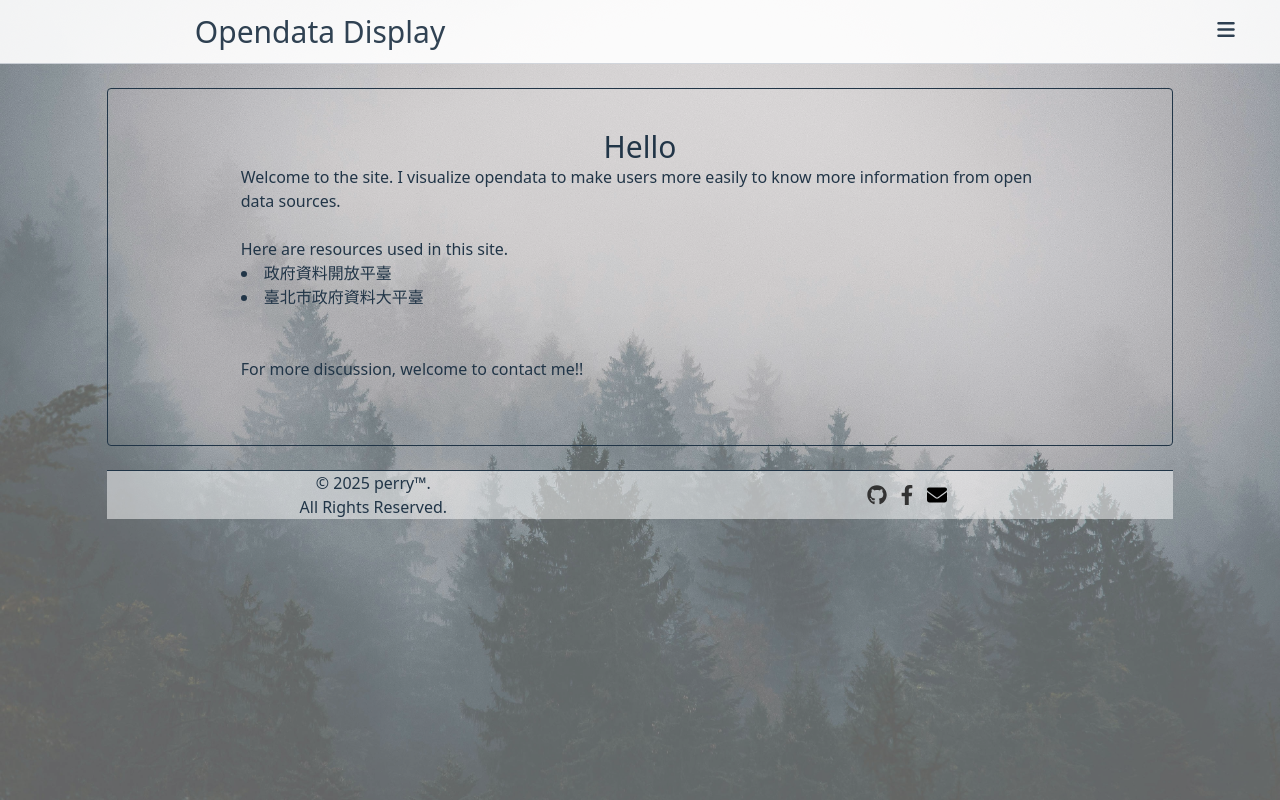
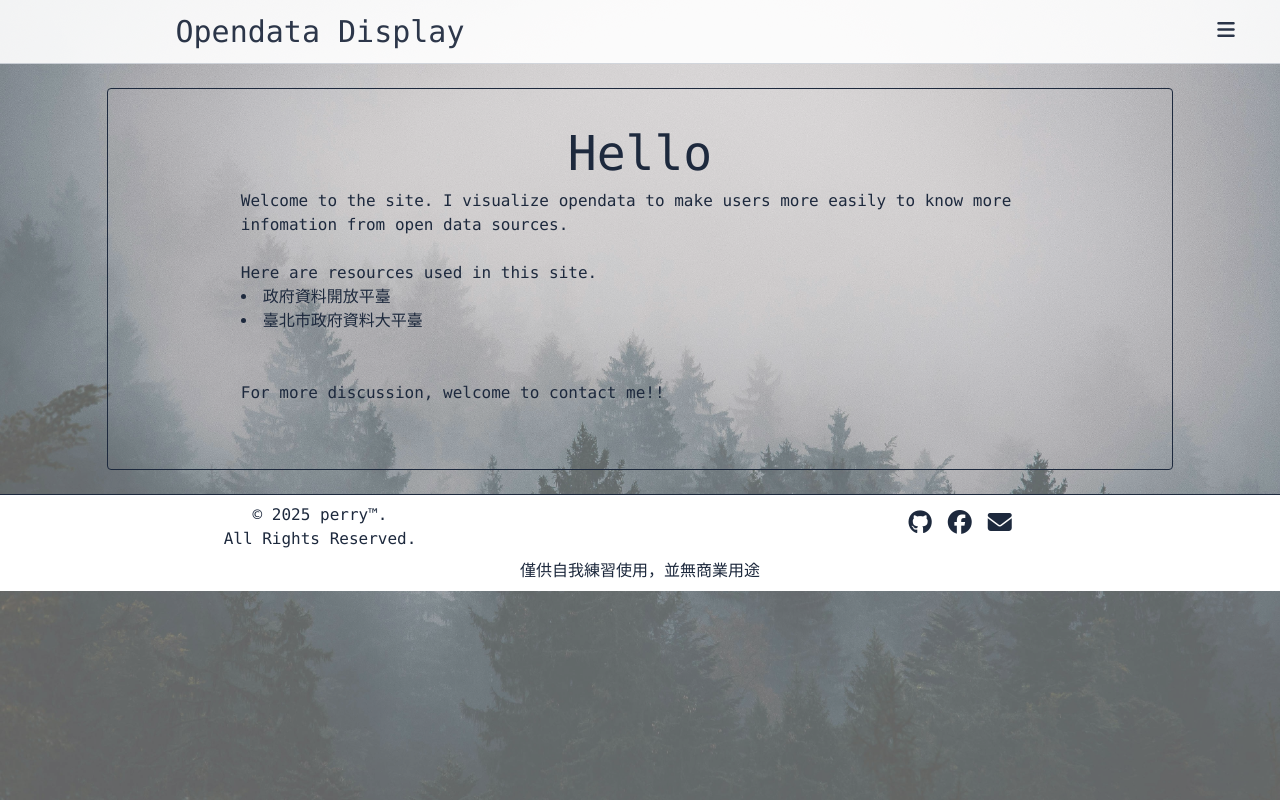
Before and after one commit to voldemort92205/vue_practice, a Vue app in the folder practice8_opendataDemo/: page / in a window 1280 px wide. Built offline with nearby package versions, Linux system fonts and the light colour scheme.

Commit message:
[UPDATE] practice8: change style
    - macro tailwindcss into class (e.g., div, h1) so the styls is
      consistent on all pages like font family or color
    - change footer icons from svg to <i>
    - change the appearance of map, table... (e.g., add tilte, icon,)

```diff
--- a/practice8_opendataDemo/src/App.vue
+++ b/practice8_opendataDemo/src/App.vue
@@ -14,7 +14,7 @@ const navLists = reactive([
     linkUrl: "/airquality"
   },
   {
-    name: "You Bike Map",
+    name: "YouBike - Taipei",
     linkUrl: "/youbikemap",
   },
   {
@@ -33,7 +33,7 @@ const navLists = reactive([
   <div class="w-5/6 mx-auto rounded mt-3">
     <RouterView />
   </div>
-  <Footer class="relative bottom-0 mx-auto w-5/6 bg-white/50" />
+  <Footer />
 </template>
 
 <style scoped>
--- a/practice8_opendataDemo/src/components/AirQualityView.vue
+++ b/practice8_opendataDemo/src/components/AirQualityView.vue
@@ -1,10 +1,10 @@
 <script setup>
 // update to correct path
 import SimpleTable from "./SimpleTable.vue";
-import { onMounted, reactive, ref } from 'vue';
+import { onMounted, reactive } from 'vue';
 import SimpleCircleMap from "./SimpleCircleMap.vue";
 import { useAQIStore } from "../stores/useAQIStore";
-
+import SimpleTitleDisplay from "./SimpleTitleDisplay.vue";
 
 const aqiStore = useAQIStore();
 
@@ -120,10 +120,8 @@ onMounted (() => {
 </script>
 
 <template>
-  <div class="w-9/10 mx-auto pb-8 relative">
-    <div class="text-3xl font-bold underline py-6 text-slate-600 dark:text-slate-200">
-      Air Quality Index (AQI)
-    </div>
+  <div class="mx-auto relative">
+    <SimpleTitleDisplay h1Title="空氣指標 (AQI)"/>
     <div>
       Last Refresh Time: {{ aqiStore.refreshTime }}
     </div>
@@ -141,7 +139,12 @@ onMounted (() => {
     </div>
 
     <!-- card view -->
-    <div class="map-card bg-white h-160 rounded mx-auto my-6 p-6 shadow-lg shadow-slate-400">
+    <div class="container ">
+      <div class="text-3xl mb-2 mt-4">
+        測站及空氣品質
+        <i class="fa-solid fa-map-location-dot fa-lg"></i>
+      </div>
+      <div class="h-160 rounded mx-auto p-1 w-full max-w-4xl">
         <SimpleCircleMap
           :mapCenterLat="24.05"
           :mapCenterLon="121.05"
@@ -149,16 +152,22 @@ onMounted (() => {
           :mapCircleData = mapDataInfo
           :mapLegends = legendGroup
           mapId = "mapContainer"
-        class="rounded-lg"
+          class="border border-white"
         />
       </div>
+    </div>
 
-    <div class="table-card bg-white h-180 rounded-lg mx-auto my-6 p-6 shadow-lg shadow-slate-400">
+    <div class="container">
+      <div class="text-3xl mb-2 mt-4">
+        測站資訊
+      </div>
+      <div class="bg-white h-180 rounded mx-auto my-6 p-1 max-w-5xl">
         <SimpleTable
           :columns="tableDataHeader"
           :data="tableDataRecord"
           tableWidth = "200px"
         />
+      </div>
     </div>
 
     <p class="pt-1 pb-1 text-slate-200">
--- a/practice8_opendataDemo/src/components/Footer.vue
+++ b/practice8_opendataDemo/src/components/Footer.vue
@@ -8,71 +8,29 @@ const mail = ref ("");
 </script>
 
 <template>
-    <footer class="">
+    <footer class="dark:bg-zinc-800 bg-white">
         <div>
             <hr>
         </div>
-        <div class="grid grid-cols-2">
-            <div class="right-container my-auto">
+        <div class="md:grid md:grid-cols-2">
+            <div class="my-auto pt-2">
                 &copy; {{ currentYear }} {{ author }}™. <br>
                 All Rights Reserved.<br>
             </div>
-            <div class="icon-container my-auto">
-                <!--!Font Awesome Free 6.5.2 by @fontawesome - https://fontawesome.com License - https://fontawesome.com/license/free Copyright 2024 Fonticons, Inc.-->
-                <a :href="github"
-                    target="_blank"
-                    class="icon-class"
-                >
-                    <svg xmlns="http://www.w3.org/2000/svg"
-                        viewBox="0 0 496 512"
-                        class="icon-class-svg"
-                    >
-                        <path d="M165.9 397.4c0 2-2.3 3.6-5.2 3.6-3.3 .3-5.6-1.3-5.6-3.6 0-2 2.3-3.6 5.2-3.6 3-.3 5.6 1.3 5.6 3.6zm-31.1-4.5c-.7 2 1.3 4.3 4.3 4.9 2.6 1 5.6 0 6.2-2s-1.3-4.3-4.3-5.2c-2.6-.7-5.5 .3-6.2 2.3zm44.2-1.7c-2.9 .7-4.9 2.6-4.6 4.9 .3 2 2.9 3.3 5.9 2.6 2.9-.7 4.9-2.6 4.6-4.6-.3-1.9-3-3.2-5.9-2.9zM244.8 8C106.1 8 0 113.3 0 252c0 110.9 69.8 205.8 169.5 239.2 12.8 2.3 17.3-5.6 17.3-12.1 0-6.2-.3-40.4-.3-61.4 0 0-70 15-84.7-29.8 0 0-11.4-29.1-27.8-36.6 0 0-22.9-15.7 1.6-15.4 0 0 24.9 2 38.6 25.8 21.9 38.6 58.6 27.5 72.9 20.9 2.3-16 8.8-27.1 16-33.7-55.9-6.2-112.3-14.3-112.3-110.5 0-27.5 7.6-41.3 23.6-58.9-2.6-6.5-11.1-33.3 2.6-67.9 20.9-6.5 69 27 69 27 20-5.6 41.5-8.5 62.8-8.5s42.8 2.9 62.8 8.5c0 0 48.1-33.6 69-27 13.7 34.7 5.2 61.4 2.6 67.9 16 17.7 25.8 31.5 25.8 58.9 0 96.5-58.9 104.2-114.8 110.5 9.2 7.9 17 22.9 17 46.4 0 33.7-.3 75.4-.3 83.6 0 6.5 4.6 14.4 17.3 12.1C428.2 457.8 496 362.9 496 252 496 113.3 383.5 8 244.8 8zM97.2 352.9c-1.3 1-1 3.3 .7 5.2 1.6 1.6 3.9 2.3 5.2 1 1.3-1 1-3.3-.7-5.2-1.6-1.6-3.9-2.3-5.2-1zm-10.8-8.1c-.7 1.3 .3 2.9 2.3 3.9 1.6 1 3.6 .7 4.3-.7 .7-1.3-.3-2.9-2.3-3.9-2-.6-3.6-.3-4.3 .7zm32.4 35.6c-1.6 1.3-1 4.3 1.3 6.2 2.3 2.3 5.2 2.6 6.5 1 1.3-1.3 .7-4.3-1.3-6.2-2.2-2.3-5.2-2.6-6.5-1zm-11.4-14.7c-1.6 1-1.6 3.6 0 5.9 1.6 2.3 4.3 3.3 5.6 2.3 1.6-1.3 1.6-3.9 0-6.2-1.4-2.3-4-3.3-5.6-2z"/>
-                    </svg>
+            <div class="flex justify-center flex-row my-auto">
+                <a :href="github" target="_blank" class="footer_icon">
+                    <i class="fa-brands fa-github fa-xl"></i>
                 </a>
-                <!--!Font Awesome Free 6.5.2 by @fontawesome - https://fontawesome.com License - https://fontawesome.com/license/free Copyright 2024 Fonticons, Inc.-->
-                <a :href="facebook"
-                    target="_blank"
-                    class="icon-class"
-                >
-                    <svg xmlns="http://www.w3.org/2000/svg"
-                        viewBox="0 0 320 512"
-                        class="icon-class-svg"
-                    >
-                        <path d="M279.1 288l14.2-92.7h-88.9v-60.1c0-25.4 12.4-50.1 52.2-50.1h40.4V6.3S260.4 0 225.4 0c-73.2 0-121.1 44.4-121.1 124.7v70.6H22.9V288h81.4v224h100.2V288z"/>
-                    </svg>
+                <a :href="facebook" target="_blank" class="footer_icon">
+                    <i class="fa-brands fa-facebook fa-xl"></i>
                 </a>
-                <!--!Font Awesome Free 6.5.2 by @fontawesome - https://fontawesome.com License - https://fontawesome.com/license/free Copyright 2024 Fonticons, Inc.-->
-                <a :href="'mailto:' + mail"
-                    target="_blank"
-                    class="icon-class"
-                >
-                    <svg xmlns="http://www.w3.org/2000/svg"
-                        viewBox="0 0 512 512"
-                        class="icon-class-svg1"
-                    >
-                        <path d="M48 64C21.5 64 0 85.5 0 112c0 15.1 7.1 29.3 19.2 38.4L236.8 313.6c11.4 8.5 27 8.5 38.4 0L492.8 150.4c12.1-9.1 19.2-23.3 19.2-38.4c0-26.5-21.5-48-48-48H48zM0 176V384c0 35.3 28.7 64 64 64H448c35.3 0 64-28.7 64-64V176L294.4 339.2c-22.8 17.1-54 17.1-76.8 0L0 176z"/>
-                    </svg>
+                <a :href="'mailto:' + mail" target="_blank" class="footer_icon">
+                    <i class="fa-solid fa-envelope fa-xl"></i>
                 </a>
             </div>
         </div>
+        <div class="py-2 font-medium">
+            僅供自我練習使用，並無商業用途
+        </div>
     </footer>
 </template>
-
-<style scoped>
-.icon-container {
-    display: flex;
-    flex-direction: row;
-    justify-content: center;
-}
-.icon-class {
-    width: 20px;
-    height: 20px;
-    margin: 0 5px;
-}
-.icon-class-svg {
-    width: 100%;
-    height: 100%;
-    fill: #333;
-}
-</style>
--- a/practice8_opendataDemo/src/components/HomeView.vue
+++ b/practice8_opendataDemo/src/components/HomeView.vue
@@ -5,9 +5,9 @@ const listClass = ref(`hover:dark:bg-slate-500 hover:bg-slate-200`)
 </script>
 <template>
     <div class="w-full mx-auto my-6 rounded border py-10">
-        <h1 class="text-3xl">Hello</h1>
+        <h1>Hello</h1>
         <div class="w-3/4 mx-auto text-left">
-            Welcome to the site. I visualize opendata to make users more easily to know more information from open data sources.
+            Welcome to the site. I visualize opendata to make users more easily to know more infomation from open data sources.
         </div>
 
         <div class="py-6 w-3/4 mx-auto text-left">
@@ -27,3 +27,7 @@ const listClass = ref(`hover:dark:bg-slate-500 hover:bg-slate-200`)
         </div>
     </div>
 </template>
+
+<style lang="css" scoped>
+
+</style>
--- a/practice8_opendataDemo/src/components/SimpleFigureView.vue
+++ b/practice8_opendataDemo/src/components/SimpleFigureView.vue
@@ -14,6 +14,10 @@ const props = defineProps({
         type: String,
         default: "h-30 w-30"
     },
+    titleClass: {
+        type: String,
+        default: "text"
+    },
 })
 
 const isShowFullScreenFigure = ref(false);
@@ -23,11 +27,12 @@ const changeFullScreenStatus = () => {
 </script>
 
 <template>
-    <div class="bg-white dark:bg-black/40 hover:bg-slate-200
+    <div class=" hover:bg-slate-200
                 dark:hover:bg-slate-600"
         style="cursor: pointer;">
-        <div class="text pt-2 font-mono font-medium"
+        <div class="pt-2 font-mono font-medium"
               type="button"
+              :class="props.titleClass"
               @click="changeFullScreenStatus">
             {{ props.title }}
         </div>
@@ -35,8 +40,7 @@ const changeFullScreenStatus = () => {
             <img :src="props.figSrc"
                 class="mx-auto p-1 rounded-xl"
                 :class="props.imgClass"
-
-                />
+            />
         </div>
         <!-- make image cover the screen -->
         <div v-if="isShowFullScreenFigure"
--- a/practice8_opendataDemo/src/components/SimpleTitleDisplay.vue
+++ b/practice8_opendataDemo/src/components/SimpleTitleDisplay.vue
@@ -7,8 +7,7 @@ const props = defineProps ({
 })
 </script>
 <template>
-    <div class="text-3xl font-bold underline py-6 text-slate-600
-                dark:text-slate-200 font-mono">
+    <div class="text-4xl font-bold py-6">
         {{ props.h1Title }}
     </div>
 </template>
--- a/practice8_opendataDemo/src/style.css
+++ b/practice8_opendataDemo/src/style.css
@@ -27,11 +27,6 @@ body {
   min-height: 100vh;
 }
 
-
-.card {
-  padding: 2em;
-}
-
 p {
   display: inline;
 }
@@ -57,6 +52,28 @@ p {
   background-size: cover;
 }
 
+@layer base {
+  h1 {
+    @apply text-5xl mb-3;
+  }
+  div {
+    @apply font-mono text-slate-800 dark:text-slate-200;
+  }
+}
+
+@layer utilities {
+  .footer_icon {
+    @apply mx-2;
+  }
+  .container {
+    @apply my-5;
+  }
+  .btn_class {
+    @apply shadow inline-flex justify-center gap-x-1.5 px-5 py-3 font-semibold
+            shadow-black my-1 rounded hover:bg-slate-200;
+  }
+}
+
 @media (prefers-color-scheme: light) {
   :root {
     color: #213547;
```
Also changed, not shown: practice8_opendataDemo/src/components/BikeStationInfo.vue (+25 -9 lines), practice8_opendataDemo/src/components/CWADatasetView.vue (+14 -13 lines), practice8_opendataDemo/src/components/SimpleDropdownMenu.vue (+38 -32 lines), practice8_opendataDemo/src/components/SimpleTable.vue (+12 -13 lines). Lines whose indentation alone changed are shown as unchanged.
